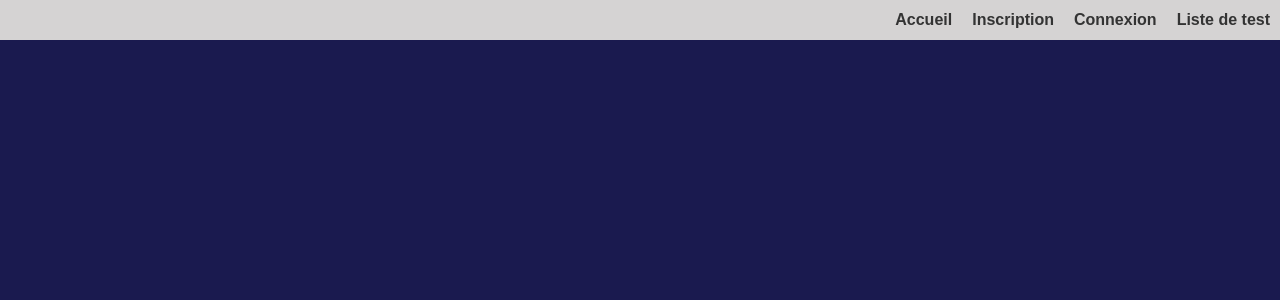
After one commit to Malice-1/Projet-2, a Django app: template Projet2/main/templates/base.html in a window 1280 px wide. The commit adds this page. Shown: the top 300 px of the page. Run offline with Django 5.2, Linux system fonts and the light colour scheme; the template is opened without the code that fills it, so the values that code supplies are empty.

Commit message:
Ajout du style css avec une page base pour avoir un style basique pour le site

```diff
--- /dev/null
+++ b/Projet2/main/static/css/base.css
@@ -0,0 +1,68 @@
+/* Style pour le corps de la page */
+body {
+    background-color: #1a1a4f; /* Fond bleu marine */
+    margin: 0;
+    font-family: Arial, sans-serif;
+    color: #333;
+}
+
+/* Cadre centré */
+.container {
+    background-color: #ffffff; /* Fond blanc du cadre */
+    width: 80%;
+    max-width: 1000px; /* Limite la largeur maximale */
+    margin: 80px auto; /* Centre le cadre horizontalement et ajoute un espace en haut */
+    padding: 40px;
+    border-radius: 10px; /* Bords arrondis */
+    box-shadow: 0 4px 8px rgba(0, 0, 0, 0.2); /* Ombre autour du cadre */
+}
+
+/* Style pour la barre de navigation */
+nav ul {
+    list-style: none;
+    display: flex; /* Aligne les éléments sur une ligne */
+    justify-content: flex-end; /* Aligne les liens à droite */
+    padding: 10px; /* Espace entre le bord de la page et les liens */
+    background-color: #d5d3d3; /* Couleur de fond de la barre */
+    margin: 0; /* Enlève les marges par défaut */
+    height: 20px; /* Définit une hauteur fixe pour la barre */
+    align-items: center; /* Centre les éléments verticalement */
+}
+
+nav ul li {
+    margin-left: 20px; /* Espace entre les liens */
+}
+
+nav ul li a {
+    text-decoration: none;
+    color: #333; /* Couleur du texte des liens */
+    font-weight: bold;
+    font-size: 16px;
+}
+
+nav ul li a:hover {
+    color: #007BFF; /* Couleur du lien au survol */
+}
+
+/* Style pour positionner la barre en haut à droite */
+header {
+    position: fixed;
+    top: 0;
+    right: 0;
+    width: 100%; /* Barre qui s'étend sur toute la largeur */
+    background-color: #f8f8f8;
+    z-index: 1000; /* Assure que la barre soit toujours au-dessus du contenu */
+    height: 20px; /* Fixe la même hauteur que la barre de navigation */
+}
+
+/* Style pour le titre */
+h1 {
+    text-align: center;
+    text-decoration: underline;
+    font-weight: bold;
+}
+
+/* Effet de survol sur le cadre */
+.container:hover {
+    box-shadow: 0 6px 12px rgba(0, 0, 0, 0.3); /* Ombre plus prononcée au survol */
+}
--- /dev/null
+++ b/Projet2/main/templates/base.html
@@ -0,0 +1,36 @@
+<!DOCTYPE html>
+<html lang="en">
+<head>
+    <meta charset="UTF-8">
+    <meta name="viewport" content="width=device-width, initial-scale=1.0">
+    <title>{% block title %}Projet-2{% endblock %}</title>
+    {% load static %}
+    <link rel="stylesheet" href="{% static 'css/base.css' %}">
+</head>
+<body>
+    <header>
+        <nav>
+            <ul>
+                <li><a href="{% url 'home' %}">Accueil</a></li>
+                <li><a href="{% url 'home' %}">Inscription</a></li>
+                <li><a href="{% url 'home' %}">Connexion</a></li>
+                <li><a href="{% url 'home' %}">Liste de test</a></li>
+
+
+
+            </ul>
+        </nav>
+    </header>
+
+
+        {% block content %}
+        <!-- Le contenu spécifique à chaque page sera ici -->
+        {% endblock %}
+
+
+    <footer>
+        <!-- Footer -->
+    </footer>
+
+</body>
+</html>
```
Also changed, not shown: Projet2/main/templates/home.html (+10 -18 lines).
